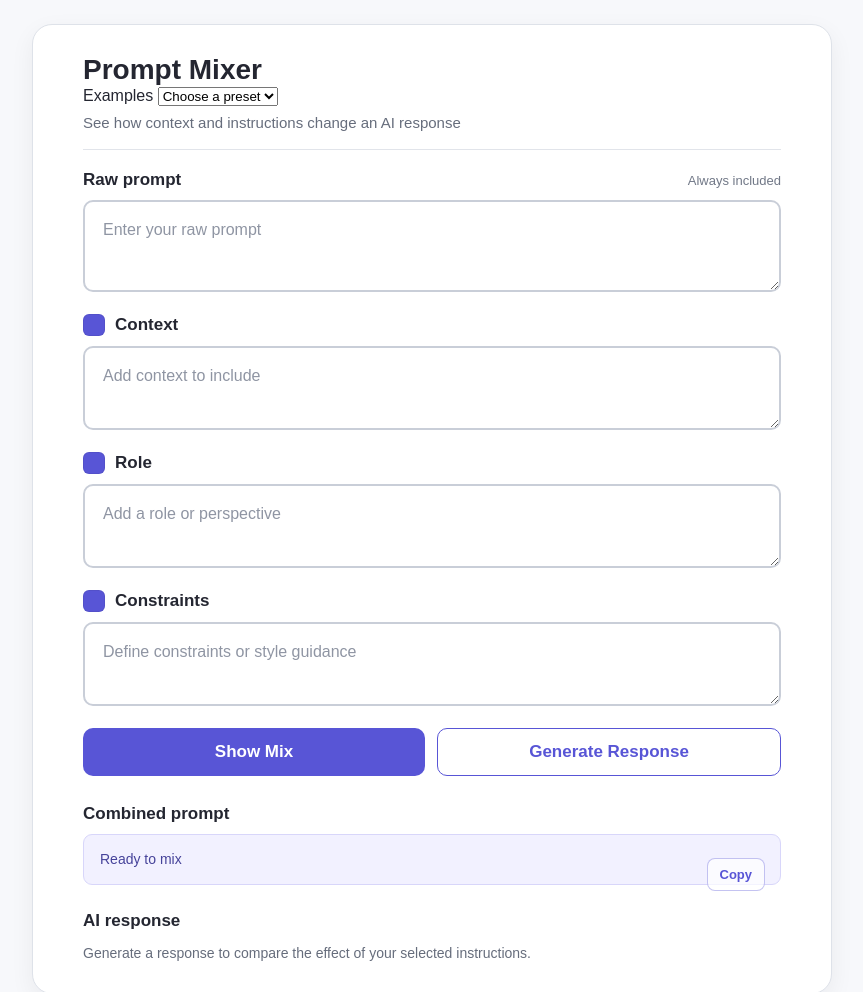
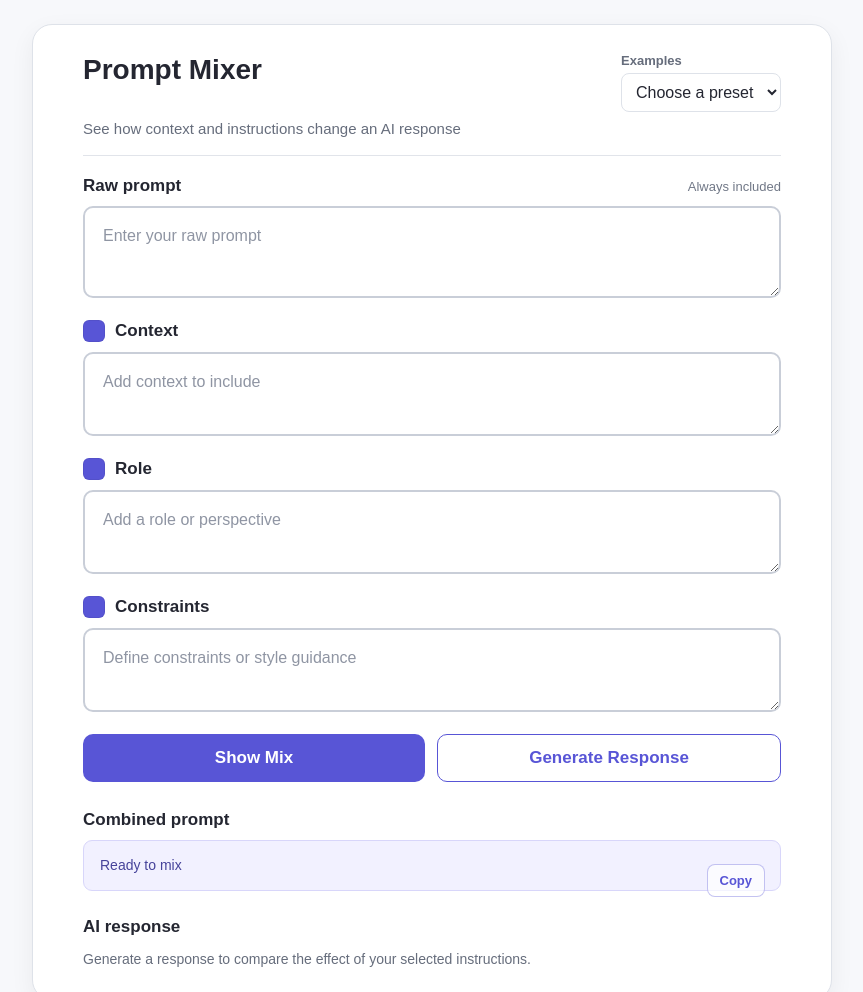
Before and after one commit to scottzastrow/prompt-mixer, a website: page index.html in a window 1280 px wide. Shown: the top 992 px of the page, without its empty margins (208-1071 px from the left). Drawn offline with Linux system fonts and the light colour scheme.

Commit message:
Start blank and offer concise example presets

```diff
--- a/styles.css
+++ b/styles.css
@@ -45,6 +45,42 @@ body {
 
 .header {
   margin-bottom: 8px;
+}
+
+.header-row {
+  display: flex;
+  align-items: flex-start;
+  justify-content: space-between;
+  gap: 16px;
+}
+
+.preset-picker {
+  display: flex;
+  flex-direction: column;
+  gap: 5px;
+  min-width: 154px;
+}
+
+.preset-picker label {
+  color: var(--muted);
+  font-size: 13px;
+  font-weight: 700;
+}
+
+.preset-picker select {
+  width: 100%;
+  padding: 9px 10px;
+  border: 1px solid var(--stroke);
+  border-radius: 8px;
+  background: #fff;
+  color: var(--text);
+  font: inherit;
+  cursor: pointer;
+}
+
+.preset-picker select:focus-visible {
+  outline: 2px solid var(--primary);
+  outline-offset: 2px;
 }
 
 .header h1 {
@@ -288,6 +324,8 @@ textarea:focus-visible {
 }
 
 @media (max-width: 640px) {
+  .header-row { flex-wrap: wrap; }
+  .preset-picker { width: 100%; }
   body {
     padding: 16px;
   }
```
